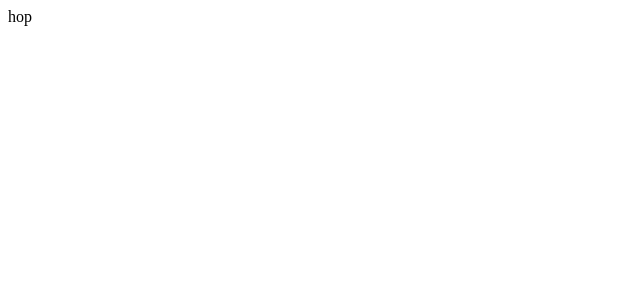
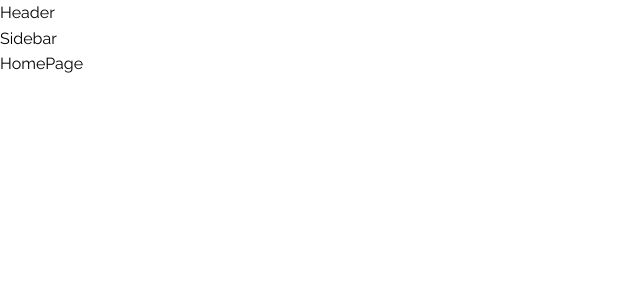
Before and after one commit to mehmetenfa/fasteat-mealdb-app, a React (Create React App) app: page / in a window 1280 px wide. Shown: the top 300 px of the page, without its empty margins (0-640 px from the left). Built offline with nearby package versions, Linux system fonts and the light colour scheme.

Commit message:
app and pages index

```diff
--- a/src/App.js
+++ b/src/App.js
@@ -1,9 +1,24 @@
+import "./App.scss";
+// react router dom
+import { BrowserRouter, Routes, Route } from "react-router-dom";
+// pages
+import { Home, MealDetails, Error, Category } from "./pages/index";
+// components
+import Header from "./components/Header/Header";
+import Siderbar from "./components/Sidebar/Sidebar";
 
 function App() {
   return (
-    <div className="App">
-      hop
-    </div>
+    <BrowserRouter>
+      <Header />
+      <Siderbar />
+      <Routes>
+        <Route path="/" element={<Home />} />
+        <Route path="/meal/:id" element={<MealDetails />} />
+        <Route path="/meal/category/:name" element={<Category />} />
+        <Route path="*" element={<Error />} />
+      </Routes>
+    </BrowserRouter>
   );
 }
 
--- a/src/pages/index.js
+++ b/src/pages/index.js
@@ -0,0 +1,6 @@
+import Home from "../pages/HomePage/HomePage";
+import Error from "../pages/ErrorPage/ErrorPage";
+import MealDetails from "../pages/MealDetailsPage/MealDetailsPage";
+import Category from "../pages/CategoryPage/CategoryPage";
+
+export { Home, Error, MealDetails, Category };
```
